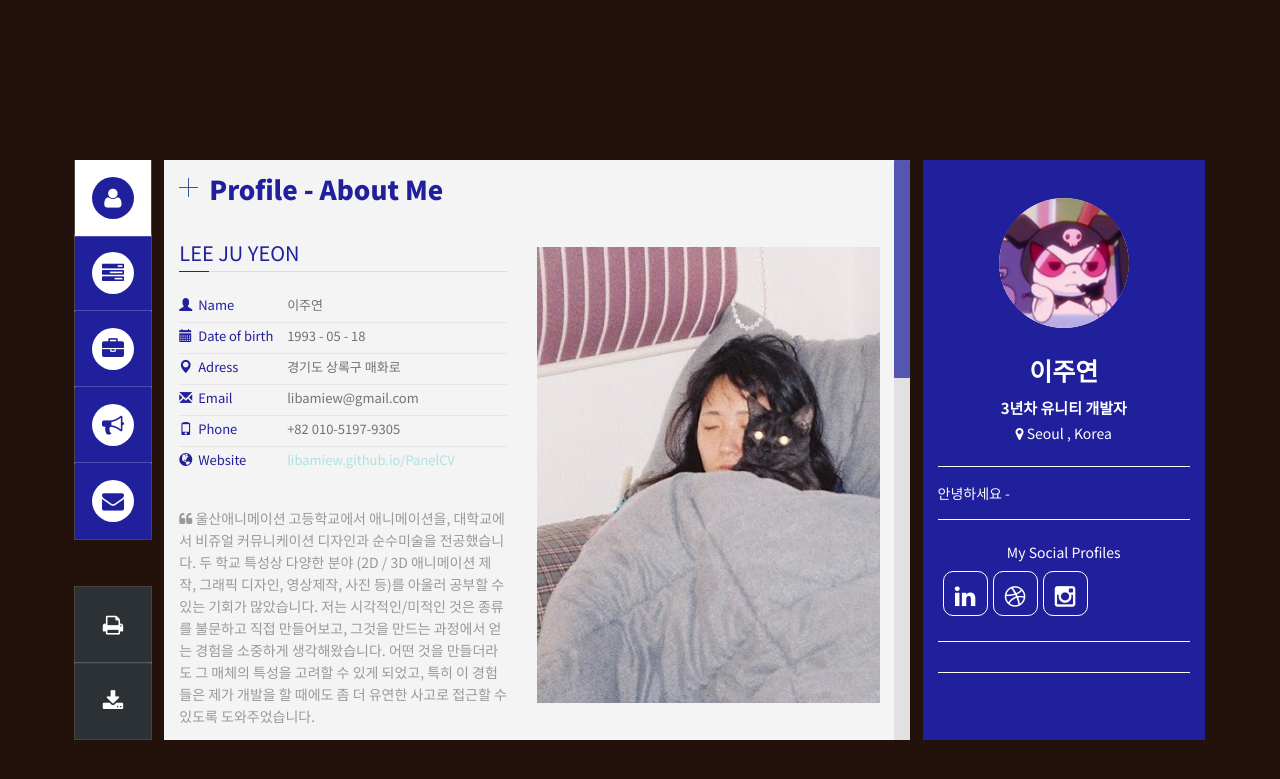
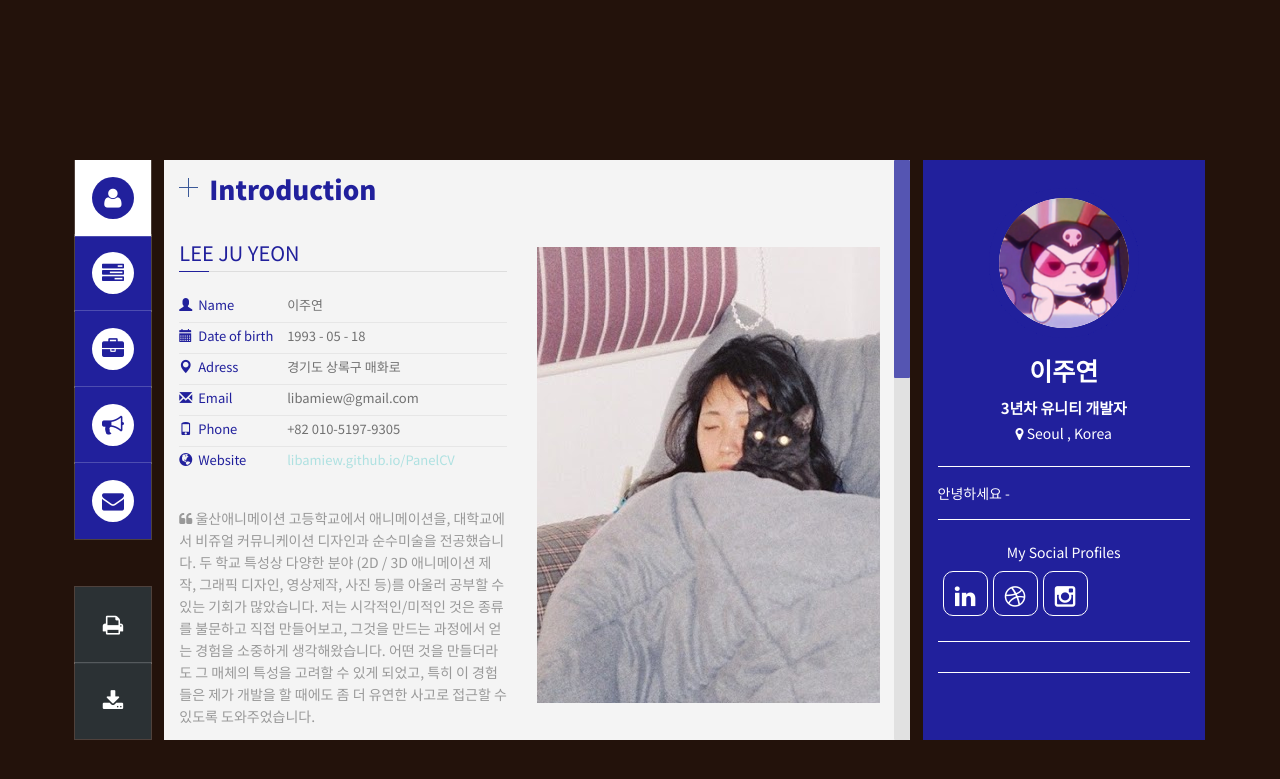
Before and after one commit to libamiew/PanelCV, a Jekyll site: the page built from index.html, in a window 1280 px wide. Shown: the top 779 px of the page. Built offline with Jekyll 4.4.1, drawn with Linux system fonts in a browser that asks for light colours; some web fonts are replaced.

Commit message:
Update profile.html

```diff
--- a/_includes/profile.html
+++ b/_includes/profile.html
@@ -1,7 +1,7 @@
 <!-- profile -->
 <div id="profile" class="content_2">
     <!-- .title -->
-<h1 class="h-bloc">Profile - About Me</h1>
+<h1 class="h-bloc">Introduction</h1>
 
 <div class="row top-p">
     <div class="col-md-6 profile-l">
@@ -79,28 +79,24 @@
             <img src="images/img-profile/about_2.png" alt="" />
             <img src="images/img-profile/about_3.png" alt="" />
         </div>
-
     </div>
-
 </div>
-
 
 <!-- begin service -->
 <div class="clear"></div>
 <div class="row" id="services">
 	<div class="col-md-12">
         <div class="title_content">
-            <div class="text_content">My Services 1</div>
+            <div class="text_content">I'm usually focused on:</div>
             <div class="clear"></div>
         </div>
 
-
         <div class="col-md-4 pack-service">
             <div class="service">
-                <div class="service-icon"><i class="fa fa-tag"></i></div>
+                <div class="service-icon"><i class="fas fa-cogs"></i></div>
                 <div class="service-detail">
                     <h6>Making Money</h6>
-                    <p>Fusce quis interdum ipsum.Suspendi suscipit vehicula sapienid mattis. Lorem ipsum amet consectetur.</p>
+                    <p>새롭게 시도하고 정교한 프로세스를 만드는 것을 좋아합니다.</p>
                 </div>
             </div>
         </div>
```
